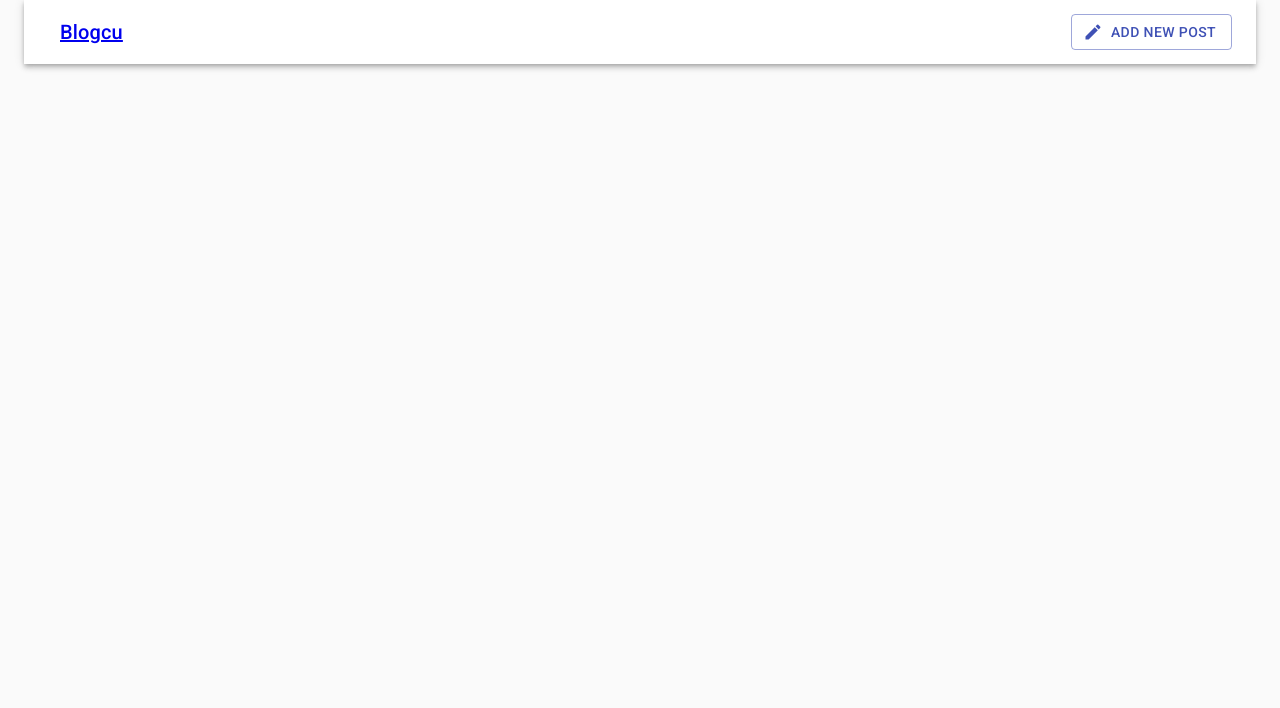
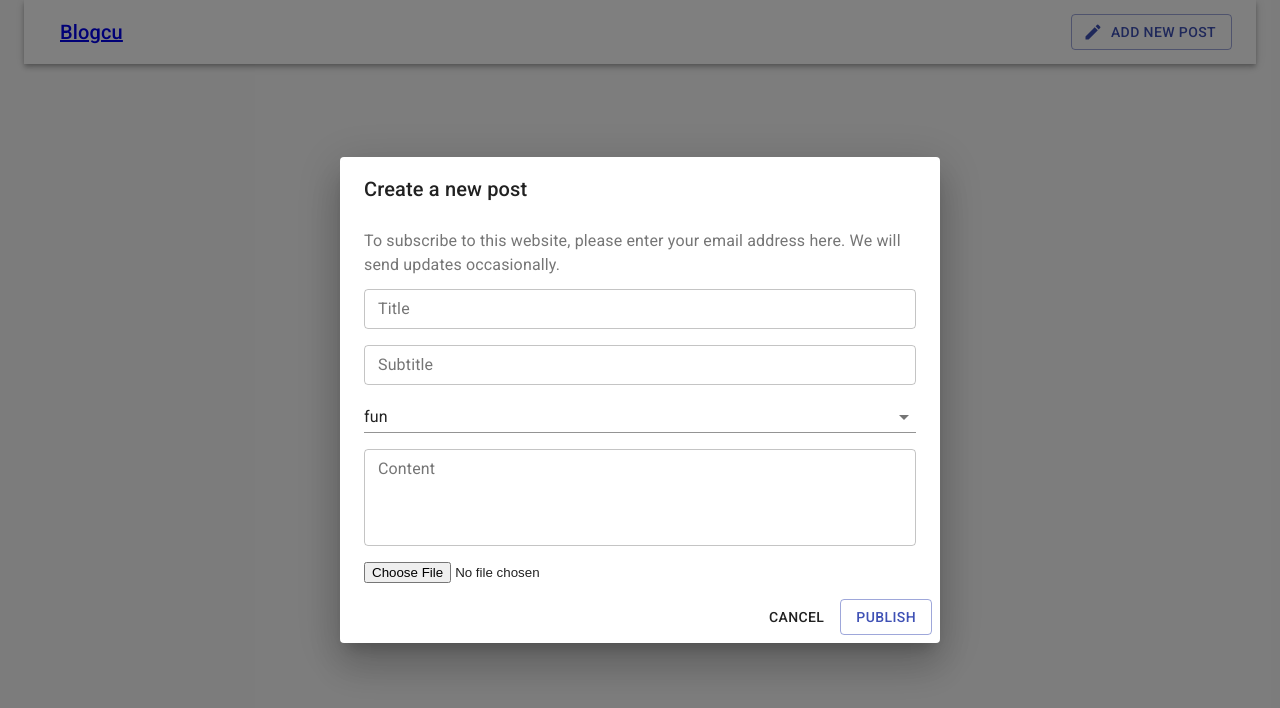
Before and after one commit to sakirtufan/fullstack_mern_blogcu_frontend, a React (Create React App) app: page /posts in a window 1280 px wide. Both pictures are taken after a click on the button "ADD NEW POST". Shown: the top 708 px of the page. Built offline with nearby package versions, Linux system fonts and the light colour scheme.

Commit message:
Create AddPostForm.jsx

```diff
--- a/package.json
+++ b/package.json
@@ -13,6 +13,7 @@
     "moment": "^2.29.1",
     "react": "^17.0.1",
     "react-dom": "^17.0.1",
+    "react-file-base64": "^1.0.3",
     "react-hook-form": "^6.14.2",
     "react-redux": "^7.2.2",
     "react-router-dom": "^5.2.0",
--- a/src/App.js
+++ b/src/App.js
@@ -1,4 +1,4 @@
-import React from "react";
+import React, { useState } from "react";
 import {
   CssBaseline,
   Container,
@@ -18,6 +18,8 @@ import {
   Redirect,
 } from "react-router-dom";
 import { PostsList } from "./components/PostsList";
+import AddPostForm from "./components/AddPostForm";
+
 
 const useStyles = makeStyles((theme) => ({
   root: {
@@ -35,6 +37,17 @@ const useStyles = makeStyles((theme) => ({
 }));
 
 const App = () => {
+
+  const [open, setOpen] = useState(false);
+
+  const handleOpen = () => {
+    setOpen(true);
+  }
+  const handleClose = () => {
+    setOpen(false);
+  }
+
+
   const classes = useStyles();
   return (
     <>
@@ -54,7 +67,7 @@ const App = () => {
             >
               <a href="https://localhost:3000/posts">Blogcu</a>
             </Typography>
-            <Button color="primary" variant="outlined" startIcon={<PenIcon />}>
+            <Button color="primary" variant="outlined" startIcon={<PenIcon />} onClick={handleOpen}>
               Add new post
             </Button>
           </Toolbar>
@@ -69,6 +82,8 @@ const App = () => {
           </Router>
         </Grid>
       </Container>
+
+      <AddPostForm open={open} handleClose={handleClose} />
     </>
   );
 };
--- /dev/null
+++ b/src/components/AddPostForm.jsx
@@ -0,0 +1,152 @@
+import React, { useState } from "react";
+import FileBase64 from "react-file-base64";
+import { makeStyles } from "@material-ui/core/styles";
+import { useForm, Controller } from "react-hook-form";
+import { yupResolver } from "@hookform/resolvers/yup";
+import * as yup from "yup";
+import {
+  Button,
+  Dialog,
+  DialogActions,
+  DialogContent,
+  DialogContentText,
+  DialogTitle,
+  Input,
+  MenuItem,
+  Select,
+  TextField,
+} from "@material-ui/core";
+import { useDispatch } from "react-redux";
+
+const useStyles = makeStyles((theme) => ({
+  paper: {
+    padding: theme.spacing(2),
+  },
+  textField: {
+    marginBottom: theme.spacing(2),
+  },
+}));
+
+const tags = ["fun", "programming", "health", "science"];
+
+const postSchema = yup.object().shape({
+  title: yup.string().required(),
+  subtitle: yup.string().required(),
+  content: yup.string().min(20).required(),
+  tag: yup.mixed().oneOf(tags),
+});
+
+const AddPostForm = ({ open, handleClose }) => {
+  const dispatch = useDispatch();
+
+  const [file, setFile] = useState(null);
+
+  const { register, handleSubmit, control, errors, reset } = useForm({
+    resolver: yupResolver(postSchema),
+  });
+
+  const onSubmit = (data) => {
+    console.log({...data, file});
+    // dispatch(createPost({ ...data, image: file }));
+    clearForm();
+  };
+
+  const clearForm = () => {
+    reset();
+    setFile(null);
+    handleClose();
+  };
+
+  const classes = useStyles();
+
+  return (
+    <Dialog open={open} onClose={handleClose}>
+      <DialogTitle>Create a new post</DialogTitle>
+      <DialogContent>
+        <DialogContentText>
+          To subscribe to this website, please enter your email address here. We
+          will send updates occasionally.
+        </DialogContentText>
+
+        <div className={classes.root}>
+          <form noValidate autoComplete="off" onSubmit={handleSubmit(onSubmit)}>
+            <TextField
+              id="title"
+              label="Title"
+              name="title"
+              variant="outlined"
+              className={classes.textField}
+              size="small"
+              inputRef={register}
+              error={errors.title ? true : false}
+              fullWidth
+            />
+            <TextField
+              id="subtitle"
+              label="Subtitle"
+              name="subtitle"
+              variant="outlined"
+              className={classes.textField}
+              size="small"
+              inputRef={register}
+              error={errors.subtitle ? true : false}
+              fullWidth
+            />
+
+            <Controller
+              as={
+                <Select
+                  input={<Input />}
+                  className={classes.textField}
+                  fullWidth
+                >
+                  {tags.map((tag, index) => (
+                    <MenuItem key={index} value={tag}>
+                      {tag}
+                    </MenuItem>
+                  ))}
+                </Select>
+              }
+              name="tag"
+              control={control}
+              error={errors.tag ? true : false}
+              defaultValue={tags[0]}
+            />
+            <TextField
+              id="content"
+              label="Content"
+              name="content"
+              variant="outlined"
+              multiline
+              rows={4}
+              className={classes.textField}
+              size="small"
+              inputRef={register}
+              error={errors.content ? true : false}
+              fullWidth
+            />
+            <FileBase64
+              multiple={false}
+              onDone={({ base64 }) => setFile(base64)}
+            />
+          </form>
+        </div>
+      </DialogContent>
+      <DialogActions>
+        <Button color="inherit" onClick={clearForm}>
+          Cancel
+        </Button>
+        <Button
+          type="submit"
+          variant="outlined"
+          color="primary"
+          onClick={() => handleSubmit(onSubmit)()}
+        >
+          Publish
+        </Button>
+      </DialogActions>
+    </Dialog>
+  );
+};
+
+export default AddPostForm;
```
Also changed, not shown: 2 other files (tests, documents, lock files or other folders).
